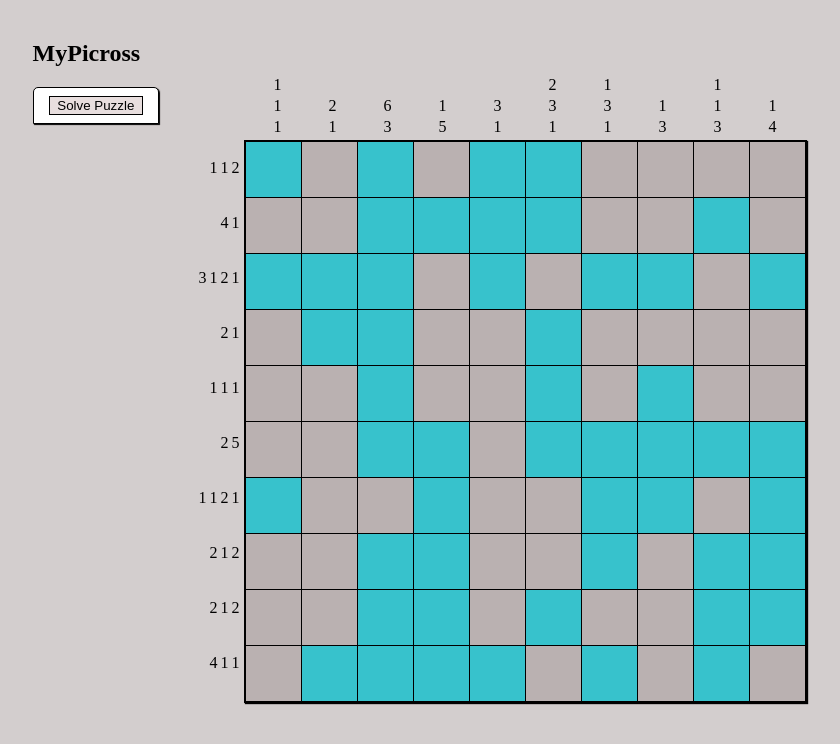
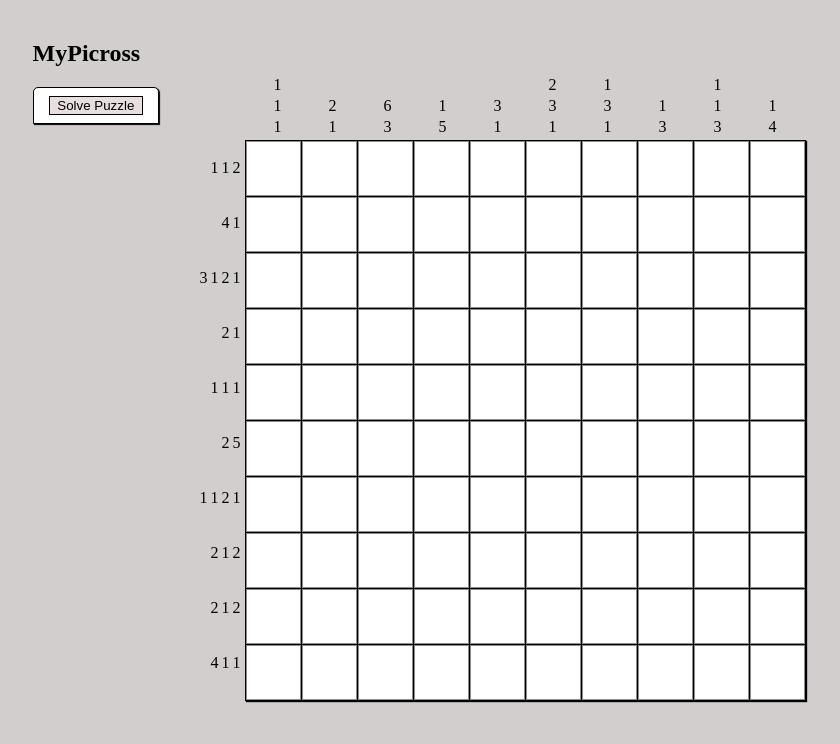
Before and after one commit to sevaa25/picross, a React (Vite) app: page / in a window 1280 px wide. Shown: the top 744 px of the page, without its empty margins (165-1005 px from the left). Built offline with nearby package versions, Linux system fonts and the light colour scheme.

Commit message:
Hardcore mode added, UI improved

```diff
--- a/src/App.tsx
+++ b/src/App.tsx
@@ -1,7 +1,7 @@
 import './App.css'
 import {useState, useEffect} from 'react';
 import Grid from './components/Grid.tsx';
-export type CellState = "empty" | "filled" | "marked";
+export type CellState = "empty" | "filled" | "marked" | "completed" | "wrong";
 
 function generateEmptyBoard(): CellState[][] {
     return Array(10).fill(null).map(() => Array(10).fill("empty"));
@@ -100,8 +100,7 @@ function generateHints(solution: CellState[][]): [number[][], number[][]] {
 
 const solution:CellState[][] = generateSolution();
 const [rowHints,colHints] = generateHints(solution);
-console.log(rowHints);
-console.log(colHints);
+console.log(solution);
 
 const Hints = ({ hints, mode }: { hints: number[][], mode: 'row' | 'col' }) => (
   <div className={`${mode}-hints-container`}>
@@ -139,13 +138,20 @@ function App() {
   }, []
   );
 
-  // function compareSolutions(){
-  //   for (let i = 0; i < matrix.length; i++){
-  //     for(let j = 0; j < matrix[i].length; j++){
-  //       if (matrix[i][j] !== )
-  //     }
-  //   }
-  // }
+  function compareSolutions(){
+    const isCompleted = matrix.every((row,x)=>
+      row.every((val, y)=>{
+        return (solution[x][y] === "filled") === (val === "filled");
+      }))
+    if (isCompleted){
+      setMatrix(prev => prev.map(row =>
+        row.map((val)=>val === "filled" ? "completed" : "empty")));
+    }
+    else {
+      setMatrix(prev => prev.map(row =>
+        row.map((val)=>val === "filled" ? "wrong" : "empty")));
+    }
+  }
 
   const buttonClicked = (event: React.MouseEvent): boolean => {
     return event.button === 2 || event.buttons === 2;
@@ -188,7 +194,7 @@ function App() {
       <div className="side-bar">
         <h2>MyPicross</h2>
         <div className="progress-bar">
-          <button type="button" className="solve-btn">Solve Puzzle</button>
+          <button type="button" className="solve-btn" onClick={compareSolutions}>Solve Puzzle</button>
         </div>
       </div>
       <div className="game-container" onContextMenu={(e) => e.preventDefault()}>
@@ -198,7 +204,7 @@ function App() {
         </div>
         <div className="bottom-bar">
           <Hints hints={rowHints} mode="row"/>
-          <Grid squares={solution} startDrag={handleMouseDrag} continueDrag={handleMouseEnter} endDrag={handleMouseUp}/>
+          <Grid squares={matrix} startDrag={handleMouseDrag} continueDrag={handleMouseEnter} endDrag={handleMouseUp}/>
         </div>
       </div>
     </div>
--- a/src/components/Cell.css
+++ b/src/components/Cell.css
@@ -1,4 +1,4 @@
-.emptySquare, .filledSquare, .markedSquare {
+.emptySquare, .filledSquare, .markedSquare, .completedSquare, .wrongSquare {
   width: 55px;
   height: 55px;
   display: flex;
@@ -9,19 +9,27 @@
   font-size: 20px;
   cursor: pointer;
   user-select: none;
+  box-sizing: border-box;
+  border: 1px solid rgba(127, 125, 125, 0.89);
 }
 
 .emptySquare {
   background-color: white;
 }
 
+.emptySquare:hover{background-color: orange;}
+
 .filledSquare {
-  background-color: #37c2cc;
+  background-color: #2cd6e2d2;
 }
 
 .markedSquare {
-  background-color: rgb(186, 177, 177);
+  background-color: rgb(215, 209, 209);
   color: black;
 }
 
-.emptySquare:hover{background-color: orange;}
+.completedSquare{
+  background-color: red;
+}
+
+.wrongSquare{background-color: rgb(23, 22, 22); border: 1px solid white;}
--- a/src/components/Grid.css
+++ b/src/components/Grid.css
@@ -3,7 +3,7 @@
   grid-template-columns: repeat(10, 55px);
   gap: 1px;
   background-color: black;
-  border: 2px solid black;
+  border: 1px solid black;
   width: max-content;
   box-shadow: 1px 1px 1px black;
   margin-top: 0;
```
